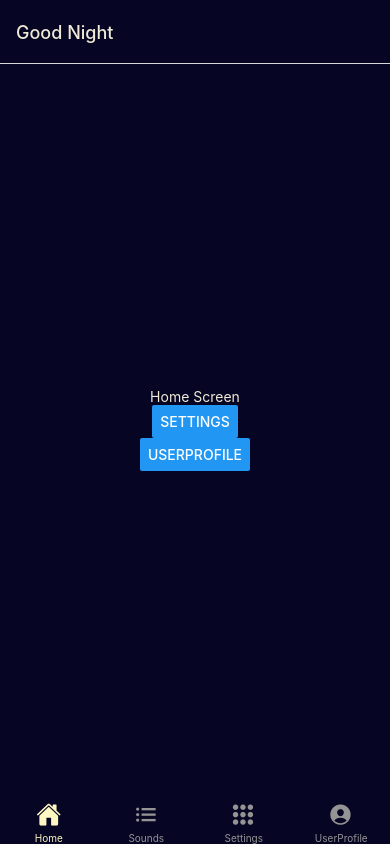
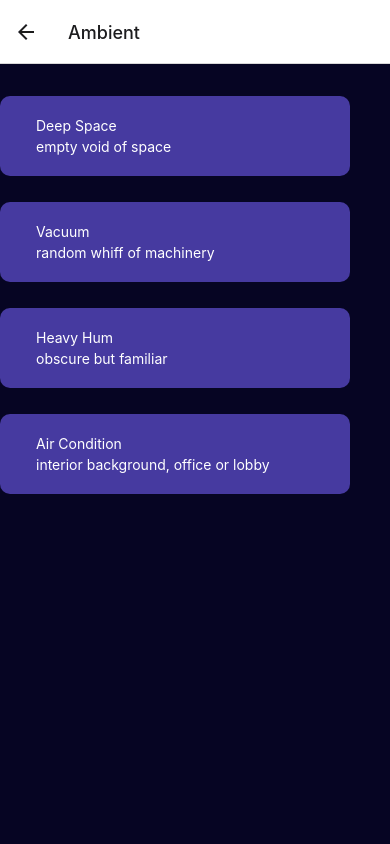
Before and after one commit to rhenry7/shleepy_mobile_react-native, a React Native app: screen /Ambient in a window 390 px wide. Built offline with nearby package versions, Linux system fonts and the light colour scheme.

Commit message:
add icons, update playlist menu buttons with icons, update submenus with styling

```diff
--- a/App.tsx
+++ b/App.tsx
@@ -6,6 +6,7 @@ import { createNativeStackNavigator } from '@react-navigation/native-stack'
 import { createBottomTabNavigator } from '@react-navigation/bottom-tabs'
 import Ionicons from 'react-native-vector-icons/Ionicons'
 import { PlaylistsChoice } from './components/MainSelection'
+import AmbientSoundsList from './components/categories/ambientSounds'
 
 function HomeScreen({ navigation }) {
   return (
@@ -71,7 +72,7 @@ function BottomTab() {
             iconName = focused ? 'ios-list' : 'ios-list'
           }
           if (route.name === 'UserProfile') {
-            iconName = focused ? 'person-circle' : 'person-circle'
+            iconName = focused ? 'person-circle' : 'person-circle-outline'
           }
 
           return <Ionicons name={iconName} size={size} color={color} />
@@ -125,6 +126,8 @@ export default function App() {
           }}
           component={BottomTab}
         />
+        <Stack.Screen name="Details" component={DetailsScreen} />
+        <Stack.Screen name="Ambient" component={AmbientSoundsList} />
       </Stack.Navigator>
     </NavigationContainer>
   )
--- a/components/Button.tsx
+++ b/components/Button.tsx
@@ -2,16 +2,39 @@
 import React from 'react'
 import { View, Text, Pressable, Button } from 'react-native'
 import { styles } from '../styles'
+import Ionicons from 'react-native-vector-icons/Ionicons'
 
 export const MenuButton: React.FC<{
   title: string
   description: string
-}> = ({ description, title }) => {
+  iconName: string
+}> = ({ description, title, iconName }) => {
   return (
     <View style={styles.sectionContainer}>
-      <View style={styles.textButtonStyle}>
-        <Text style={[styles.buttonTitle]}>{title}</Text>
-        <Text style={[styles.buttonTitle]}>{description}</Text>
+      <View
+        style={{
+          flex: 1,
+          flexDirection: 'row',
+        }}
+      >
+        <View
+          style={{
+            alignContent: 'center',
+            justifyContent: 'center',
+          }}
+        >
+          <Ionicons name={iconName} size={24} color={'white'}></Ionicons>
+        </View>
+        <View
+          style={{
+            padding: 10,
+            alignContent: 'center',
+            justifyContent: 'center',
+          }}
+        >
+          <Text style={[styles.buttonTitle]}>{title}</Text>
+          <Text style={[styles.buttonTitle]}>{description}</Text>
+        </View>
       </View>
     </View>
   )
--- a/components/Playlists.tsx
+++ b/components/Playlists.tsx
@@ -1,5 +1,5 @@
 import React from 'react'
-import { Button, View } from 'react-native'
+import { Button, Pressable, View, Text } from 'react-native'
 import { MenuButton } from './Button'
 import { styles } from '../styles'
 
@@ -8,24 +8,41 @@ function Playlists({ navigation }) {
     <View style={styles.container}>
       <View>
         <View>
+          <Pressable onPress={() => navigation.navigate('Ambient')}>
+            <MenuButton
+              title="Ambient"
+              description="White Noise & Ambient Sounds"
+              iconName="color-filter-outline"
+            />
+          </Pressable>
+
+          {/* <Button
+            title="Ambient Sounds"
+            color="#f194ff"
+            onPress={() => navigation.navigate('Favorites')}
+          /> */}
+        </View>
+        <View>
           <MenuButton
-            title="Ambient"
-            description="White Noise & Ambient Sounds"
+            title="Nature"
+            description="Sounds of the outdoors"
+            iconName="leaf"
           />
-          <Button
-            title="Favorites"
-            onPress={() => navigation.navigate('Favorites')}
+        </View>
+
+        <View>
+          <MenuButton
+            title="ASMR"
+            description="Relaxing obscure noises"
+            iconName="planet"
           />
         </View>
         <View>
-          <MenuButton title="Nature" description="Sounds of the outdoors" />
-        </View>
-
-        <View>
-          <MenuButton title="ASMR" description="Relaxing obscure noises" />
-        </View>
-        <View>
-          <MenuButton title="City" description="Sounds of the urban life" />
+          <MenuButton
+            title="City"
+            description="Sounds of the urban life"
+            iconName="business-outline"
+          />
         </View>
       </View>
     </View>
--- /dev/null
+++ b/components/categories/ambientSounds.tsx
@@ -0,0 +1,31 @@
+import React from 'react'
+import { View } from 'react-native'
+import { styles } from '../../styles'
+import { MenuButton } from '../Button'
+
+const AmbientSoundsList = ({ navigation }) => {
+  return (
+    <View style={styles.container_list}>
+      <View>
+        <View>
+          <MenuButton title="Deep Space" description="empty void of space" />
+        </View>
+        <View>
+          <MenuButton title="Vacuum" description="random whiff of machinery" />
+        </View>
+
+        <View>
+          <MenuButton title="Heavy Hum" description="obscure but familiar" />
+        </View>
+        <View>
+          <MenuButton
+            title="Air Condition"
+            description="interior background, office or lobby"
+          />
+        </View>
+      </View>
+    </View>
+  )
+}
+
+export default AmbientSoundsList
--- a/styles.tsx
+++ b/styles.tsx
@@ -2,6 +2,7 @@ import { StyleSheet } from 'react-native'
 
 export const styles = StyleSheet.create({
   sectionContainer: {
+    width: 350,
     marginTop: 2,
     marginBottom: 24,
     paddingHorizontal: 24,
@@ -10,6 +11,8 @@ export const styles = StyleSheet.create({
     borderRadius: 10,
     height: 80,
     backgroundColor: '#463AA0',
+    // display: 'flex',
+    // flex: 1,
   },
   sectionTitle: {
     fontSize: 34,
@@ -36,6 +39,13 @@ export const styles = StyleSheet.create({
     justifyContent: 'center',
     backgroundColor: '#060523',
     padding: 20,
+  },
+  container_list: {
+    flex: 1,
+    alignContent: 'center',
+    //justifyContent: 'center',
+    backgroundColor: '#060523',
+    paddingTop: 30,
   },
   topBarContainer: {
     flex: 1,
```
